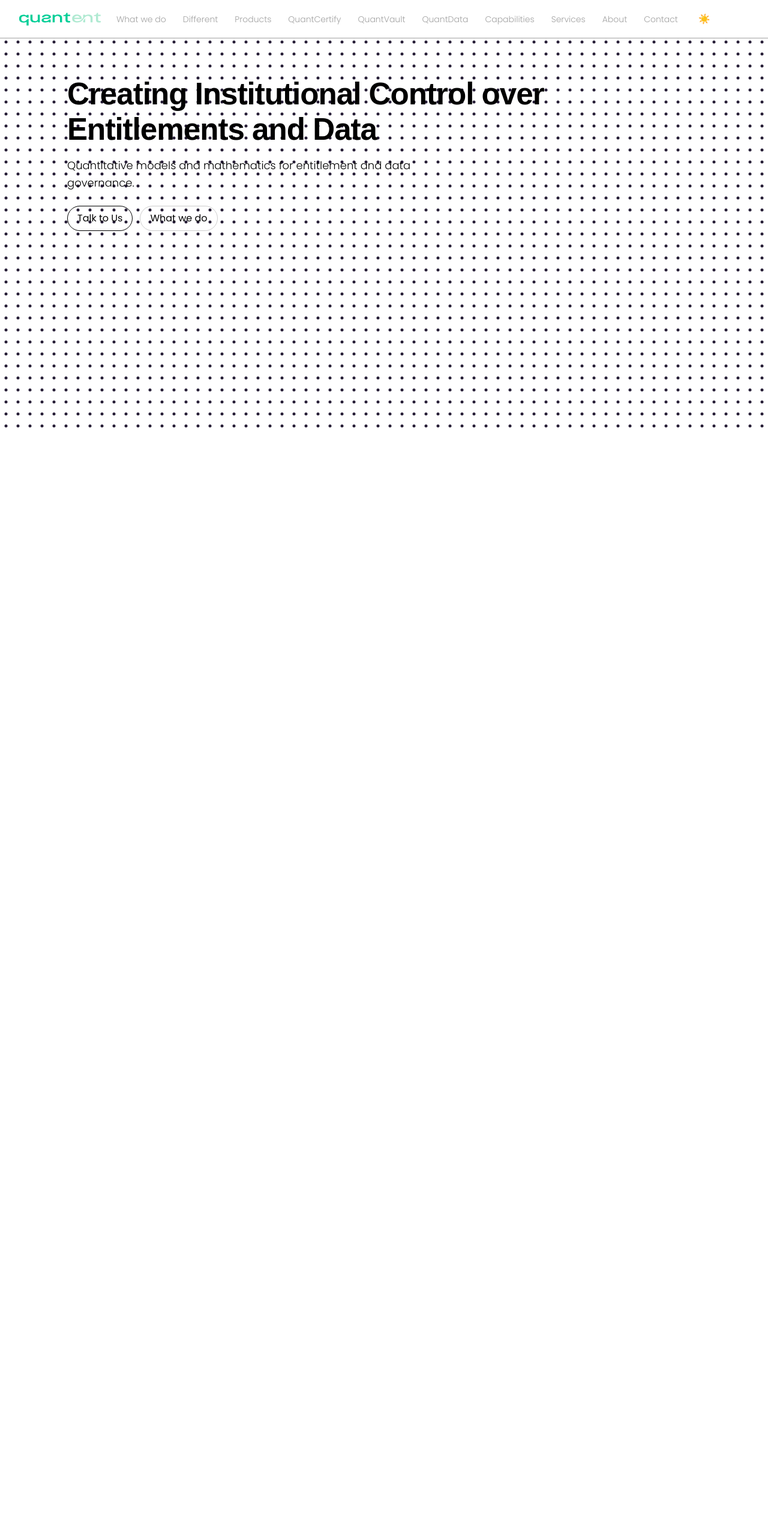
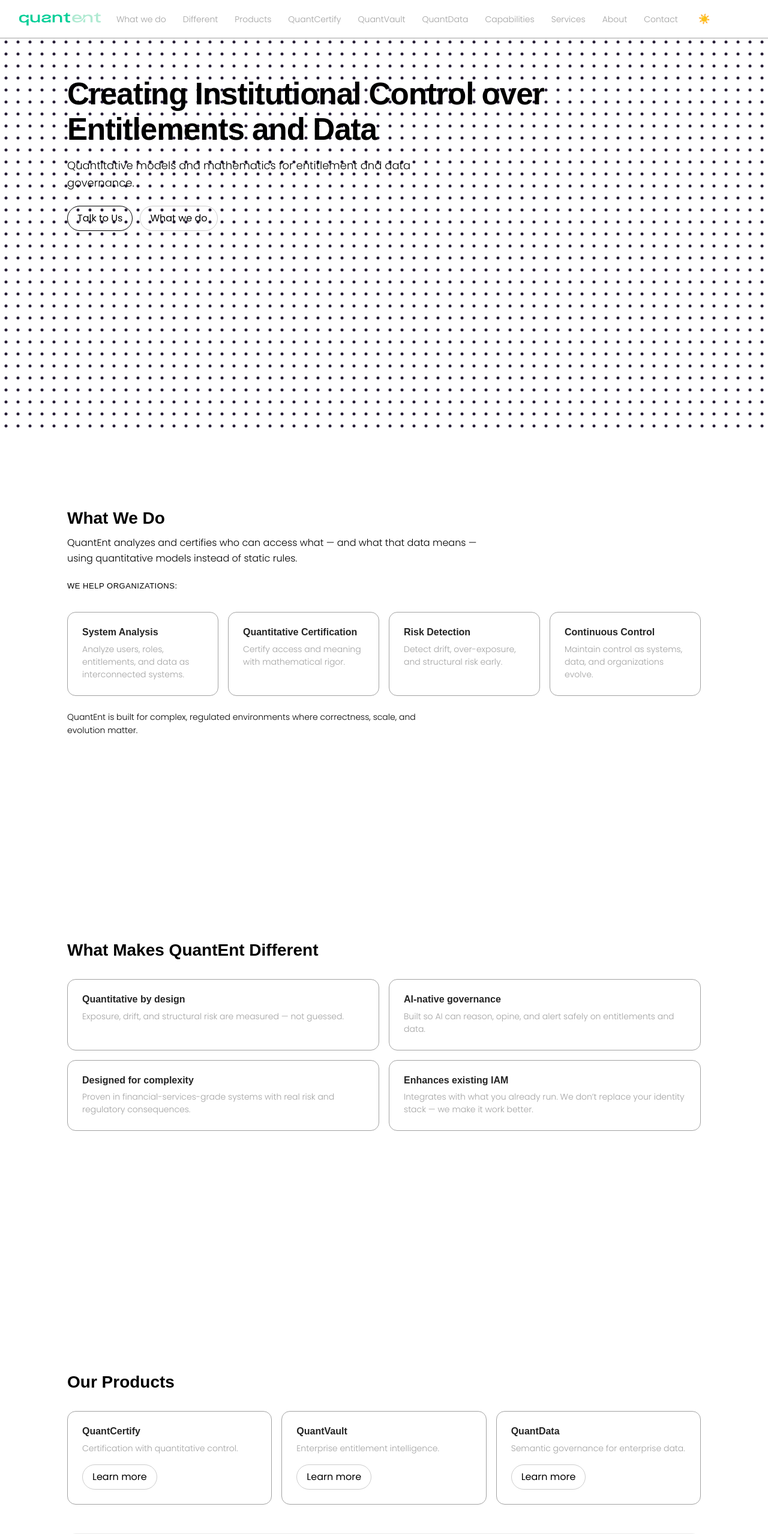
Before and after one commit to quantent-web/quantent-web, a Next.js app: page / in a window 1280 px wide. Shown: the top 2557 px of the page at 60% size. Built offline with nearby package versions, Linux system fonts and the light colour scheme; a web font is replaced by a local one.

Commit message:
Update sections height

```diff
--- a/app/globals.css
+++ b/app/globals.css
@@ -150,8 +150,43 @@ p {
   padding-bottom: var(--space-8);
 }
 #home {
-  height: 900vh;
+  height: 90vh;
 }
+#what-we-do {
+  height: 90vh;
+}
+#different {
+  height: 90vh;
+}
+products {
+  height: 90vh;
+}
+#quantcertify {
+  height: 90vh;
+}
+#quantvault {
+  height: 90vh;
+}
+#quantdata {
+  height: 90vh;
+}
+#capabilities {
+  height: 90vh;
+}
+#services {
+  height: 90vh;
+}
+#about{
+  height: 90vh;
+}
+#home {
+  height: 90vh;
+}
+
+
+
+
+
 
 
 
```
